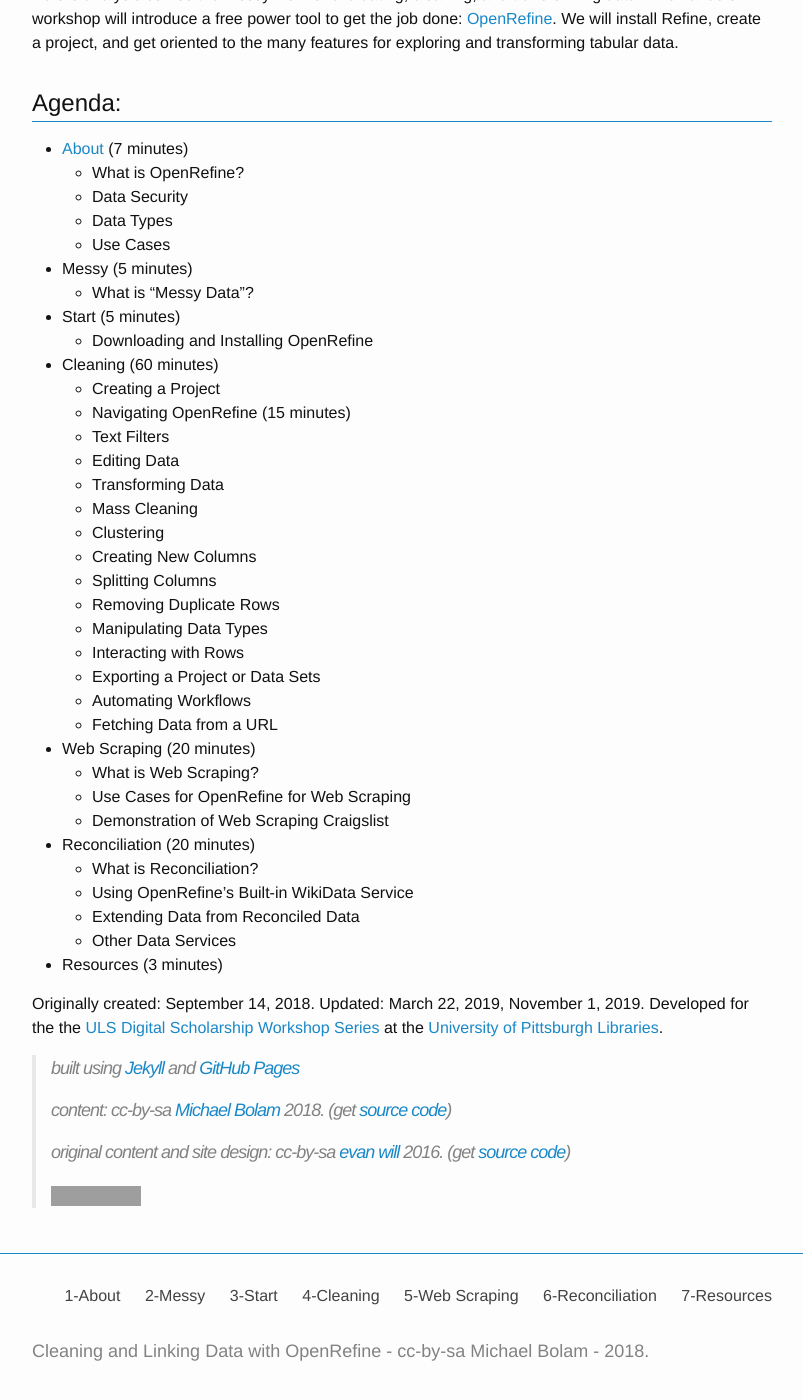
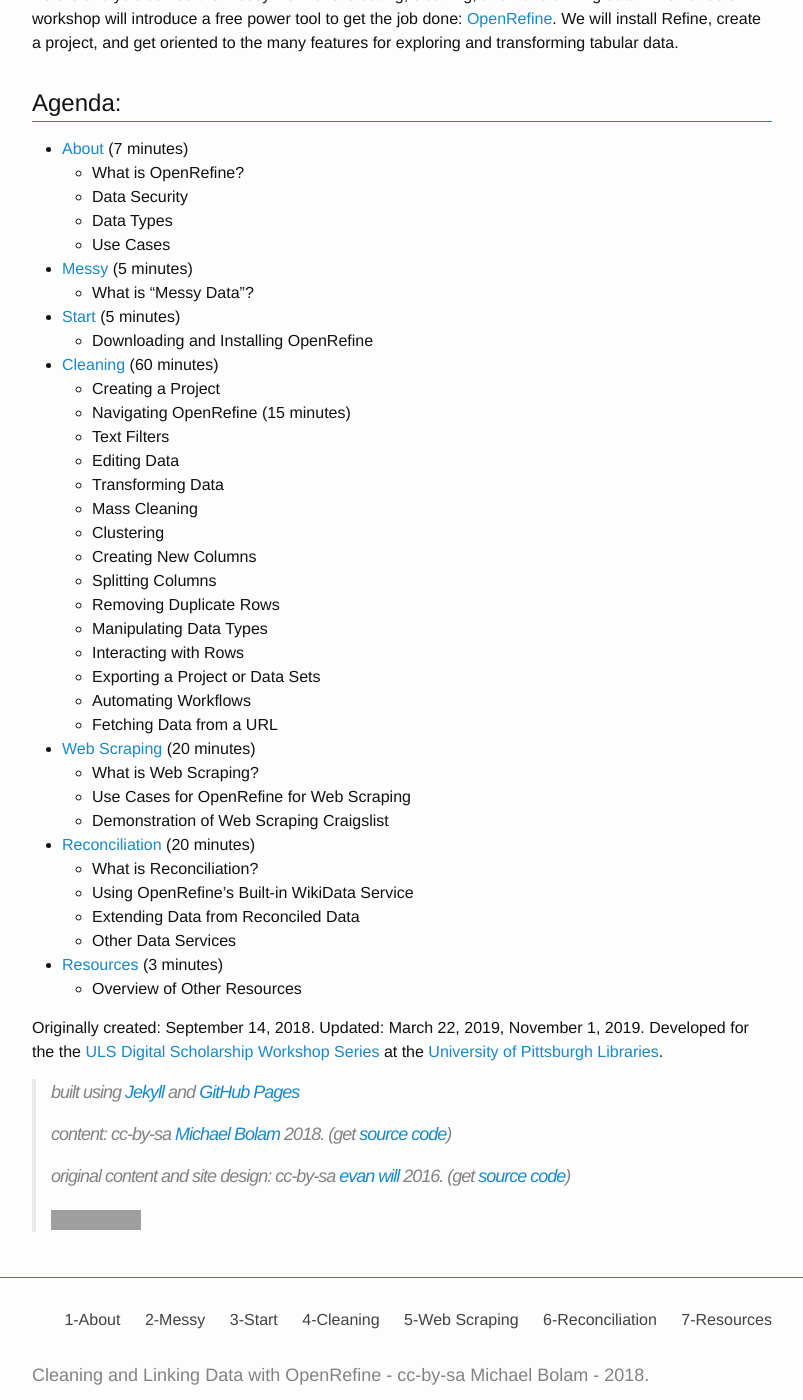
Before and after one commit to mbolam/DSWS_OpenRefine, a Jekyll site: the page built from index.md, in a window 1280 px wide and 1400 px high, scrolled down 596 px. Shown: the whole window, without its empty margins (238-1041 px from the left). Built offline with Jekyll 4.4.1, drawn with Linux system fonts in a browser that asks for light colours; grey boxes are pictures that could not be loaded.

Commit message:
Update index.md

```diff
--- a/index.md
+++ b/index.md
@@ -14,11 +14,11 @@ Before analysis comes the messy work of evaluating, cleaning, and transforming d
     * Data Security
     * Data Types
     * Use Cases
-* Messy (5 minutes)
+* [Messy](2-messy.html) (5 minutes)
     * What is "Messy Data"?
-* Start (5 minutes)
+* [Start](3-start.html) (5 minutes)
     * Downloading and Installing OpenRefine
-* Cleaning (60 minutes)
+* [Cleaning](4-cleaning.html) (60 minutes)
     * Creating a Project
     * Navigating OpenRefine (15 minutes)
     * Text Filters
@@ -34,16 +34,17 @@ Before analysis comes the messy work of evaluating, cleaning, and transforming d
     * Exporting a Project or Data Sets
     * Automating Workflows
     * Fetching Data from a URL
-* Web Scraping (20 minutes)
+* [Web Scraping](5-webScraping.html) (20 minutes)
     * What is Web Scraping?
     * Use Cases for OpenRefine for Web Scraping
     * Demonstration of Web Scraping Craigslist
-* Reconciliation (20 minutes)
+* [Reconciliation](6-reconciliation.html) (20 minutes)
     * What is Reconciliation?
     * Using OpenRefine's Built-in WikiData Service
     * Extending Data from Reconciled Data
     * Other Data Services
-* Resources (3 minutes)
+* [Resources](7-resources.html) (3 minutes)
+    * Overview of Other Resources
 
 Originally created: September 14, 2018. Updated: March 22, 2019, November 1, 2019. Developed for the the [ULS Digital Scholarship Workshop Series](https://www.library.pitt.edu/digital-scholarship-services) at the [University of Pittsburgh Libraries](http://www.library.pitt.edu).
 
```
